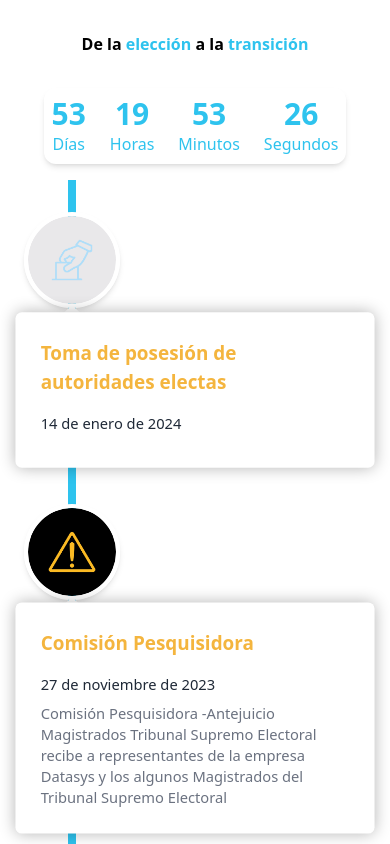
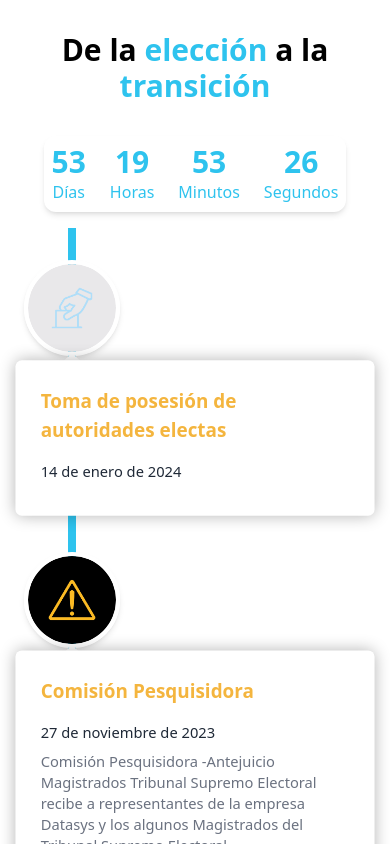
Before and after one commit to GarooInc/Timeline-MCN, a React (Vite) app: page / in a window 390 px wide. Shown: the top 844 px of the page. Built offline with nearby package versions, Linux system fonts and the light colour scheme.

Commit message:
Update App.jsx

```diff
--- a/src/App.jsx
+++ b/src/App.jsx
@@ -102,7 +102,7 @@ function App() {
 
   return (
     <div className='flex flex-col justify-center items-center'>
-      <h1 className='md:text-6xl font-bold text-black mt-8 mb-4 text-center'>De la
+      <h1 className='md:text-6xl text-3xl font-bold text-black mt-8 mb-4 text-center'>De la
       <span className='text-mcn-blue font-extrabold'> elección </span>
       a la
       <span className='text-mcn-blue font-extrabold'> transición </span>
```
